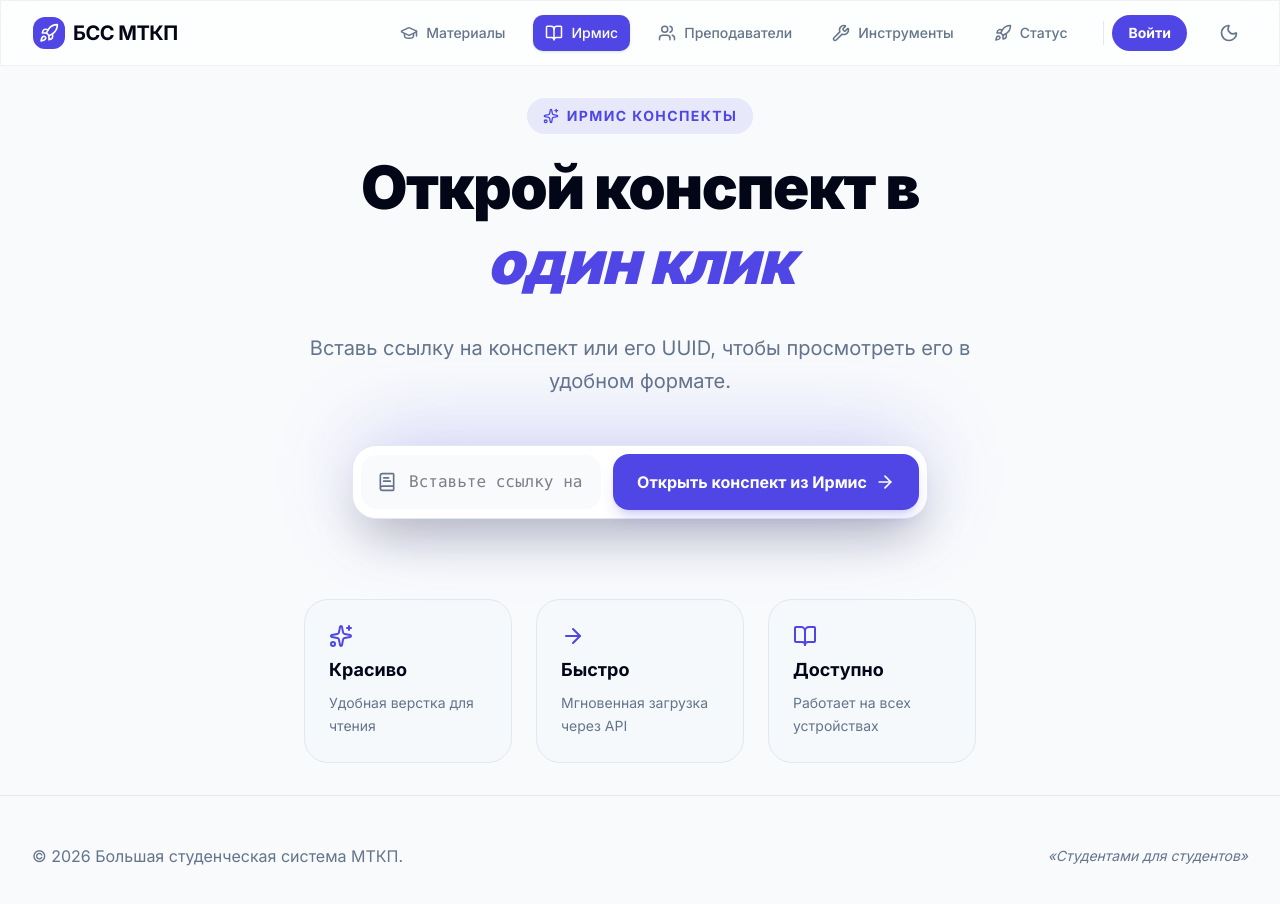
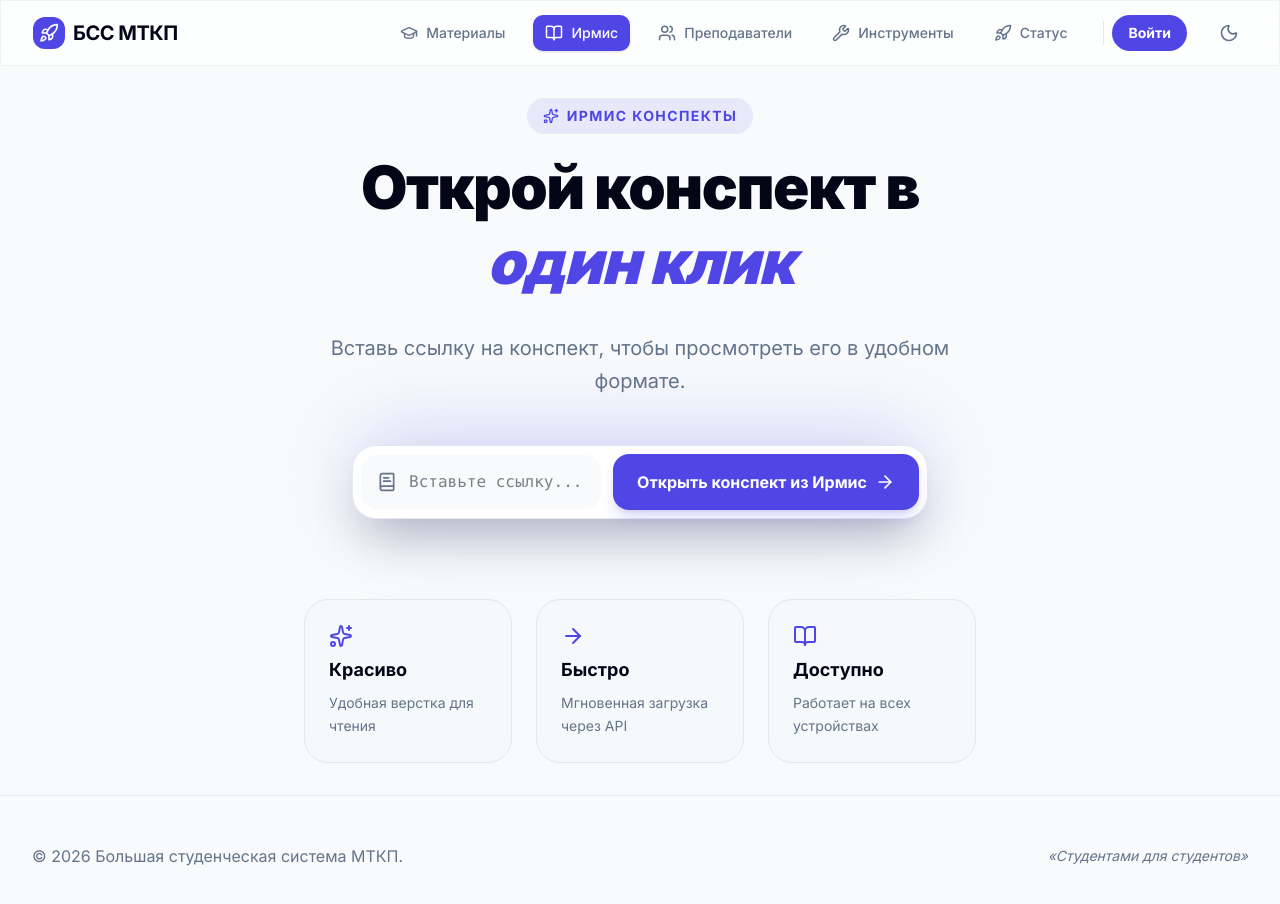
Before and after one commit to Minezii/bss-mtkp, a Next.js app: page /summaries in a window 1280 px wide. Shown: the top 904 px of the page. Built offline with nearby package versions, Linux system fonts and the light colour scheme.

Commit message:
style: remove UUID mentions and simplify summaries entry placeholder

```diff
--- a/app/summaries/page.tsx
+++ b/app/summaries/page.tsx
@@ -35,7 +35,7 @@ export default function SummariesEntryPage() {
                 </h1>
 
                 <p className="text-lg md:text-xl text-muted-foreground leading-relaxed">
-                    Вставь ссылку на конспект или его UUID, чтобы просмотреть его в удобном формате.
+                    Вставь ссылку на конспект, чтобы просмотреть его в удобном формате.
                 </p>
 
                 <form onSubmit={handleOpen} className="relative group max-w-xl mx-auto w-full pt-4">
@@ -47,7 +47,7 @@ export default function SummariesEntryPage() {
                                 type="text"
                                 value={inputValue}
                                 onChange={(e) => setInputValue(e.target.value)}
-                                placeholder="Вставьте ссылку на конспект или UUID..."
+                                placeholder="Вставьте ссылку..."
                                 className="w-full bg-secondary/50 border-none rounded-2xl py-4 pl-12 pr-4 outline-none focus:ring-2 focus:ring-primary transition-all font-mono text-sm"
                             />
                         </div>
```
